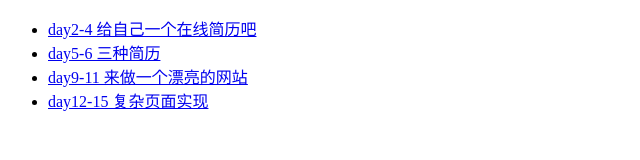
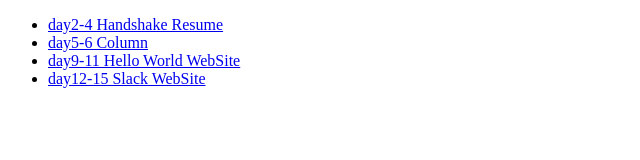
Before and after one commit to Yuandong-Chen/Baidu-IFE, a plain HTML site: page index.html in a window 1280 px wide. Shown: the whole page, without its empty margins (0-640 px from the left). Drawn offline with Linux system fonts and the light colour scheme.

Commit message:
Update index.html

```diff
--- a/index.html
+++ b/index.html
@@ -7,16 +7,16 @@
   <body>
     <ul>
       <li>
-        <a href="day2-4/resume.html">day2-4 给自己一个在线简历吧</a>
+        <a href="day2-4/resume.html">day2-4 Handshake Resume</a>
       </li>
       <li>
-        <a href="day5-6/resume.html">day5-6 三种简历</a>
+        <a href="day5-6/resume.html">day5-6 Column</a>
       </li>
       <li>
-        <a href="day9-11/task/index.html">day9-11 来做一个漂亮的网站</a>
+        <a href="day9-11/task/index.html">day9-11 Hello World WebSite</a>
       </li>
       <li>
-        <a href="day12-15/index.html">day12-15 复杂页面实现</a>
+        <a href="day12-15/index.html">day12-15 Slack WebSite</a>
       </li>
     </ul>
   </body>
```
